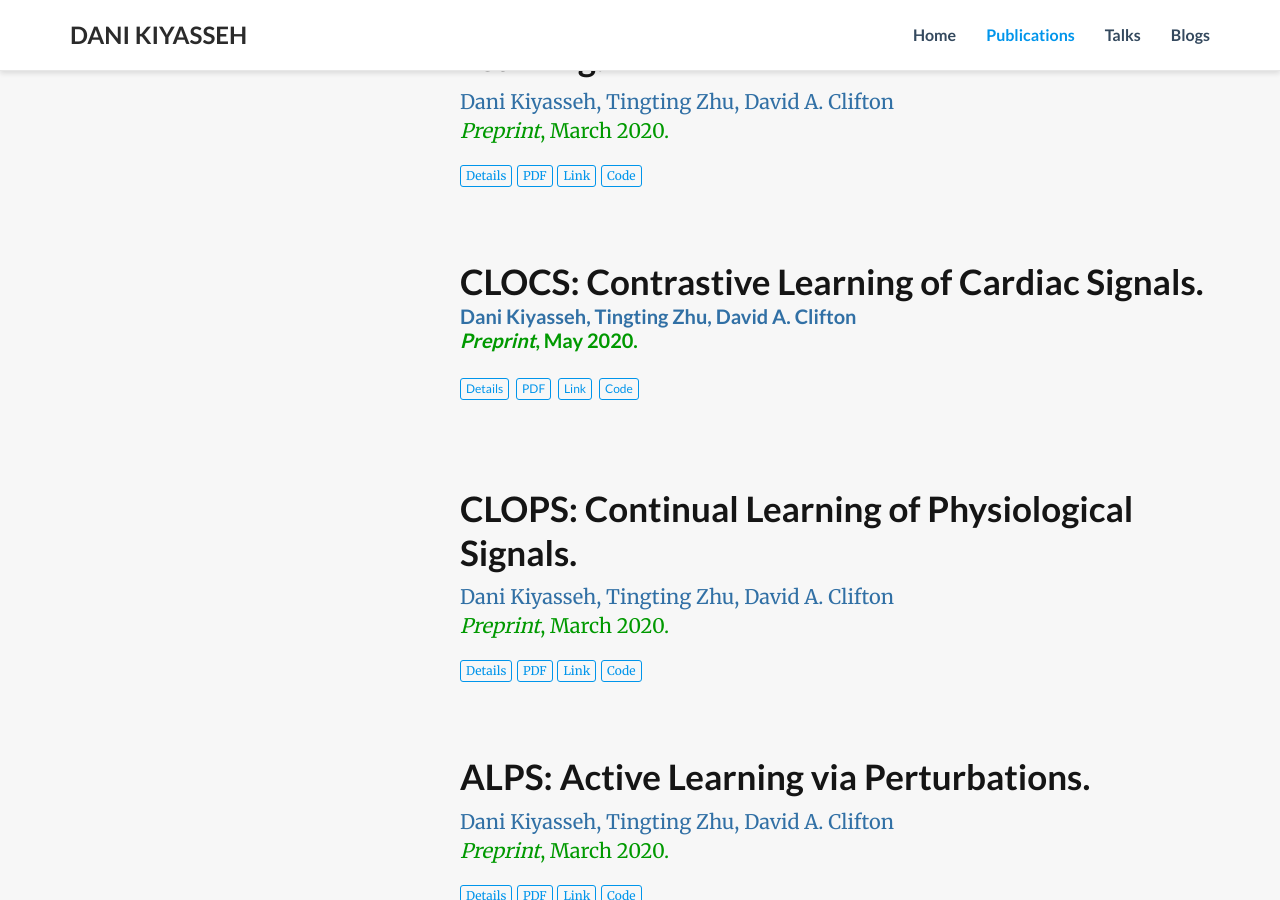
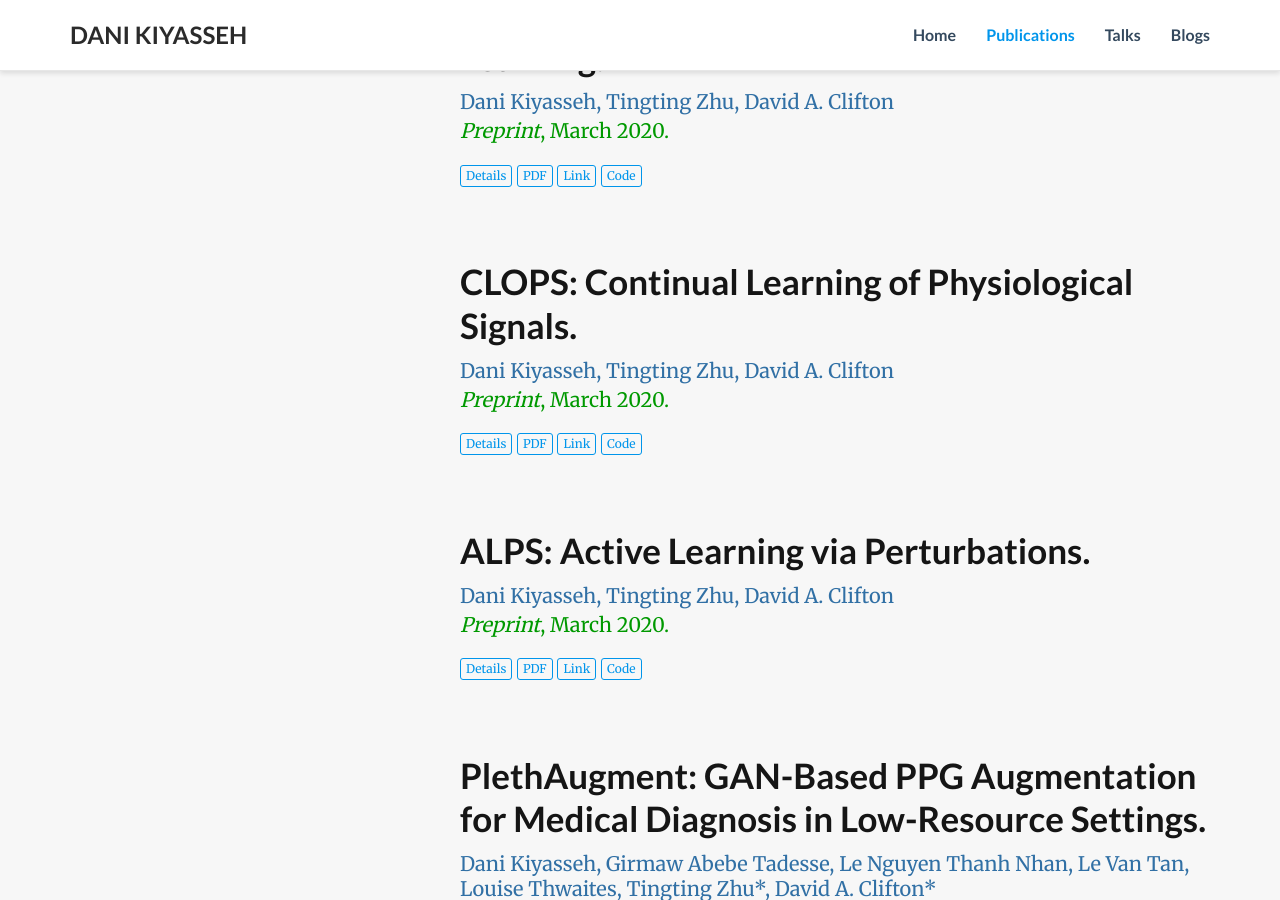
Before and after one commit to danikiyasseh/danikiyasseh.github.io, a Jekyll site: the page index.html, which Jekyll copies as it is, in a window 1280 px wide and 900 px high, scrolled down 1268 px. Built offline with Jekyll 4.4.1, drawn with Linux system fonts in a browser that asks for light colours; nearby versions of some CDN libraries; a style sheet for code colours, icons or effects is not loaded.

Commit message:
Update index.html

```diff
--- a/index.html
+++ b/index.html
@@ -246,54 +246,6 @@ title: Dani Kiyasseh
     </div>
   </div>
 </div>
-<!-- <div class="pub-list-item" itemscope itemtype="http://schema.org/CreativeWork">
-  <div class="row"> -->
-
-<!--     <div class="col-md-12">
-      <a href="">
-        <img src="https://danikiyasseh.github.io/publications/images/rbme_pipeline.png" class="pub-banner"
-             itemprop="image">
-      </a>
-    </div> -->
-
-<!--     <div class="col-md-12">
-      <h3 class="article-title" itemprop="name">
-        <a href="https://danikiyasseh.github.io/publications/CLOCS/" itemprop="url">CLOCS: Contrastive Learning of Cardiac Signals.
-      <div class="pub-abstract" itemprop="text">
-      </div>
-
-      <div class="pub-authors" itemprop="author">
-        Dani Kiyasseh, Tingting Zhu, David A. Clifton
-      </div>
-
-      <div class="pub-publication">
-        <em> Preprint</em>, May 2020.
-      </div>
-
-      <div class="pub-links">
-
-
-	<a class="btn btn-primary btn-outline btn-xs" href="https://danikiyasseh.github.io/publications/CLOCS/">
-	  Details
-	</a>
-
-
-	<a class="btn btn-primary btn-outline btn-xs" href="https://danikiyasseh.github.io/publications/documents/CLOCS.pdf">
-	  PDF
-	</a>
-
-	<a class="btn btn-primary btn-outline btn-xs" href="https://arxiv.org/abs/2005.13249">
-	  Link
-	</a>
-
-	<a class="btn btn-primary btn-outline btn-xs" href="https://github.com/danikiyasseh/CLOCS">
-	  Code
-	</a>
-
-      </div>
-    </div>
-  </div>
-</div> -->
 
 	  <div class="pub-list-item" itemscope itemtype="http://schema.org/CreativeWork">
   <div class="row">
@@ -337,55 +289,6 @@ title: Dani Kiyasseh
 	</a>
 
 	<a class="btn btn-primary btn-outline btn-xs" href="https://github.com/danikiyasseh/SoQal">
-	  Code
-	</a>
-
-      </div>
-    </div>
-  </div>
-</div>
-
-<div class="pub-list-item" itemscope itemtype="http://schema.org/CreativeWork">
-  <div class="row">
-
-<!--     <div class="col-md-12">
-      <a href="">
-        <img src="https://danikiyasseh.github.io/publications/images/rbme_pipeline.png" class="pub-banner"
-             itemprop="image">
-      </a>
-    </div> -->
-
-     <div class="col-md-12">
-      <h3 class="article-title" itemprop="name">
-        <a href="https://danikiyasseh.github.io/publications/CLOCS/" itemprop="url">CLOCS: Contrastive Learning of Cardiac Signals.
-      <div class="pub-abstract" itemprop="text">
-      </div>
-
-      <div class="pub-authors" itemprop="author">
-        Dani Kiyasseh, Tingting Zhu, David A. Clifton
-      </div>
-
-      <div class="pub-publication">
-        <em> Preprint</em>, May 2020.
-      </div>
-
-      <div class="pub-links">
-
-
-	<a class="btn btn-primary btn-outline btn-xs" href="https://danikiyasseh.github.io/publications/CLOCS/">
-	  Details
-	</a>
-
-
-	<a class="btn btn-primary btn-outline btn-xs" href="https://danikiyasseh.github.io/publications/documents/CLOCS.pdf">
-	  PDF
-	</a>
-
-	<a class="btn btn-primary btn-outline btn-xs" href="https://arxiv.org/abs/2005.13249">
-	  Link
-	</a>
-
-	<a class="btn btn-primary btn-outline btn-xs" href="https://github.com/danikiyasseh/CLOCS">
 	  Code
 	</a>
 
```
